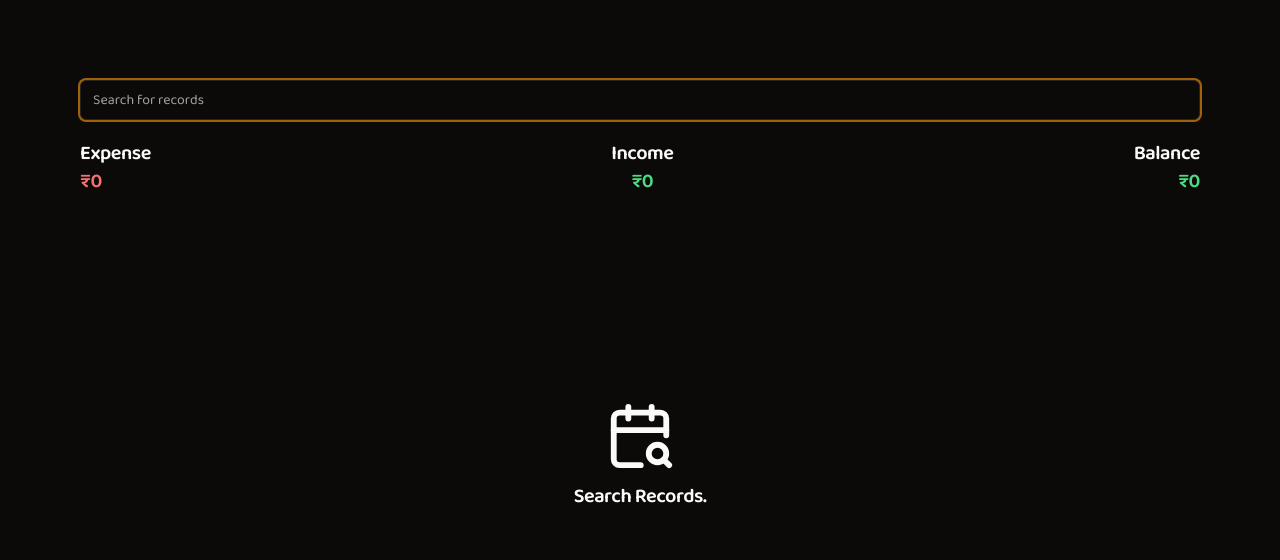
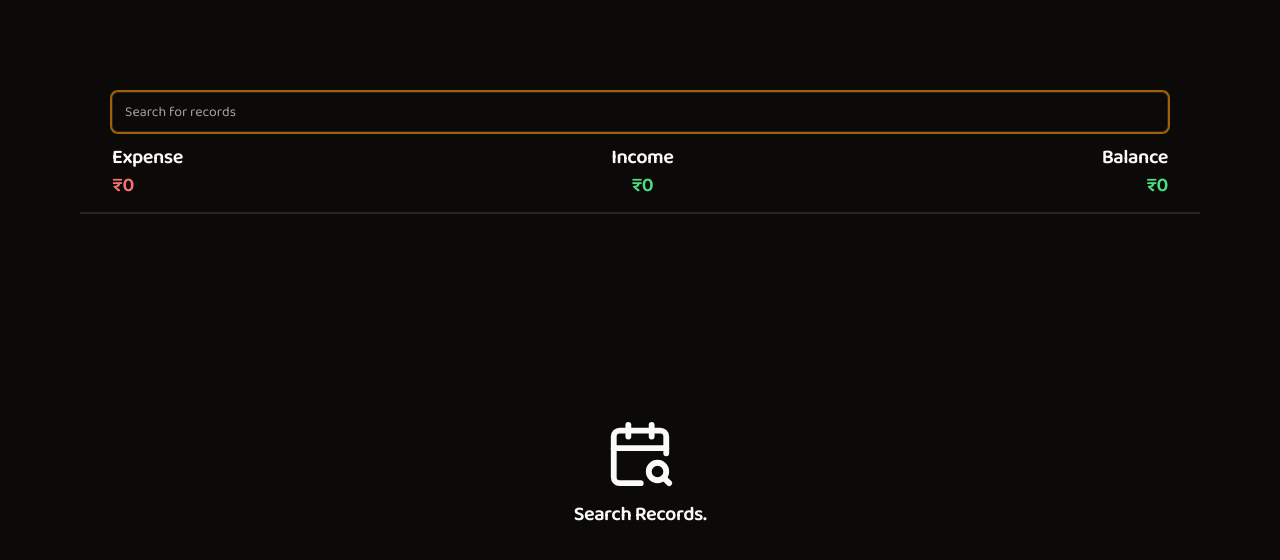
Before and after one commit to ManjiCoder/UPI-Flow, a React (Vite) app: page /search in a window 1280 px wide. Shown: the top 560 px of the page. Built offline with nearby package versions, Linux system fonts and the light colour scheme.

Commit message:
search updated

```diff
--- a/src/pages/Search.tsx
+++ b/src/pages/Search.tsx
@@ -40,6 +40,7 @@ export default function Search() {
       balance: totalBalance,
     };
   }, [searchResults]);
+  const isBalancePositive = Math.sign(balance) !== -1;
   const handleChange = (e: React.ChangeEvent<HTMLInputElement>) => {
     setText(e.target.value);
   };
@@ -82,6 +83,7 @@ export default function Search() {
 
   return (
     <PageWrapper className='gap-y-5'>
+      <header className='flex px-8 py-3 gap-y-3 flex-col sticky top-0 backdrop-blur-sm border-b-2'>
         <Input
           type='search'
           placeholder='Search for records'
@@ -89,7 +91,6 @@ export default function Search() {
           onChange={handleChange}
           value={text}
         />
-
         <h4 className='flex justify-between'>
           <div className='flex flex-col text-left'>
             <span>Expense </span>
@@ -107,7 +108,7 @@ export default function Search() {
             <span>Balance </span>
             <span
               className={
-              Math.sign(balance) !== -1
+                isBalancePositive
                   ? 'text-green-600 dark:text-green-400'
                   : 'text-red-600 dark:text-red-400'
               }
@@ -116,6 +117,7 @@ export default function Search() {
             </span>
           </div>
         </h4>
+      </header>
 
       {searchResults.length === 0 && (
         <div className='min-h-[60vh] flex flex-col gap-3 items-center justify-center'>
```
Lines whose indentation alone changed are shown as unchanged.
